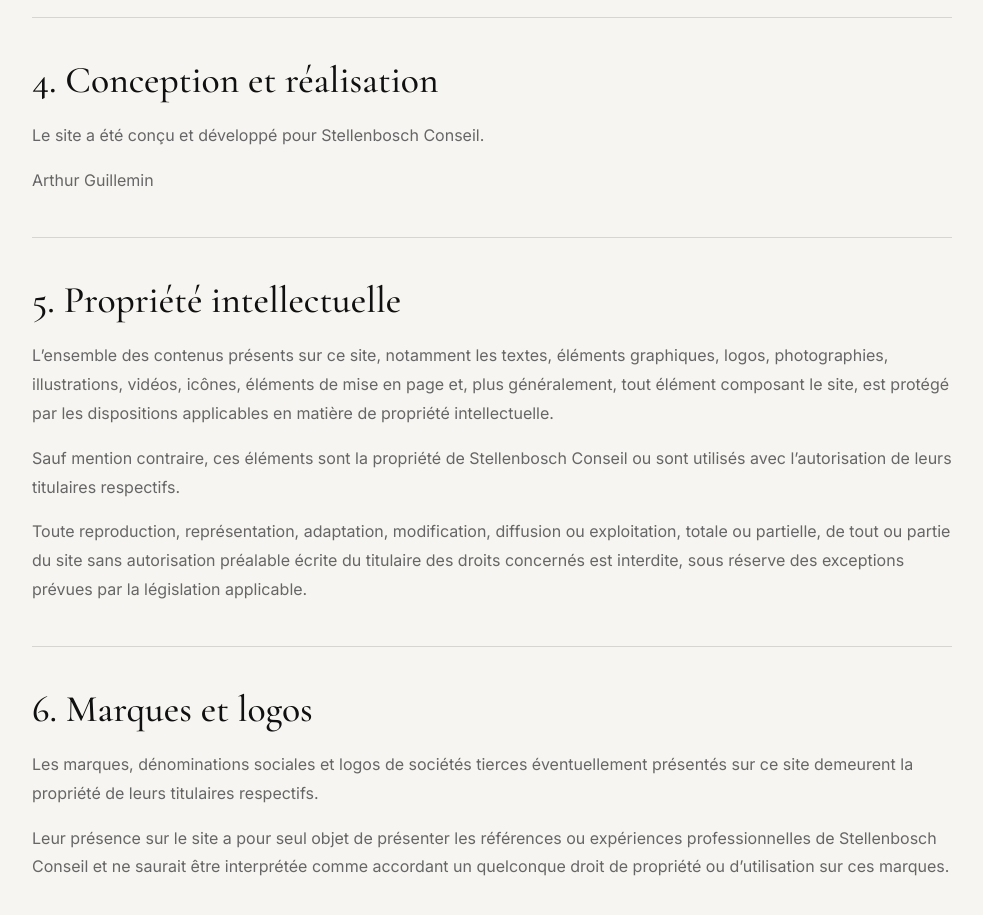
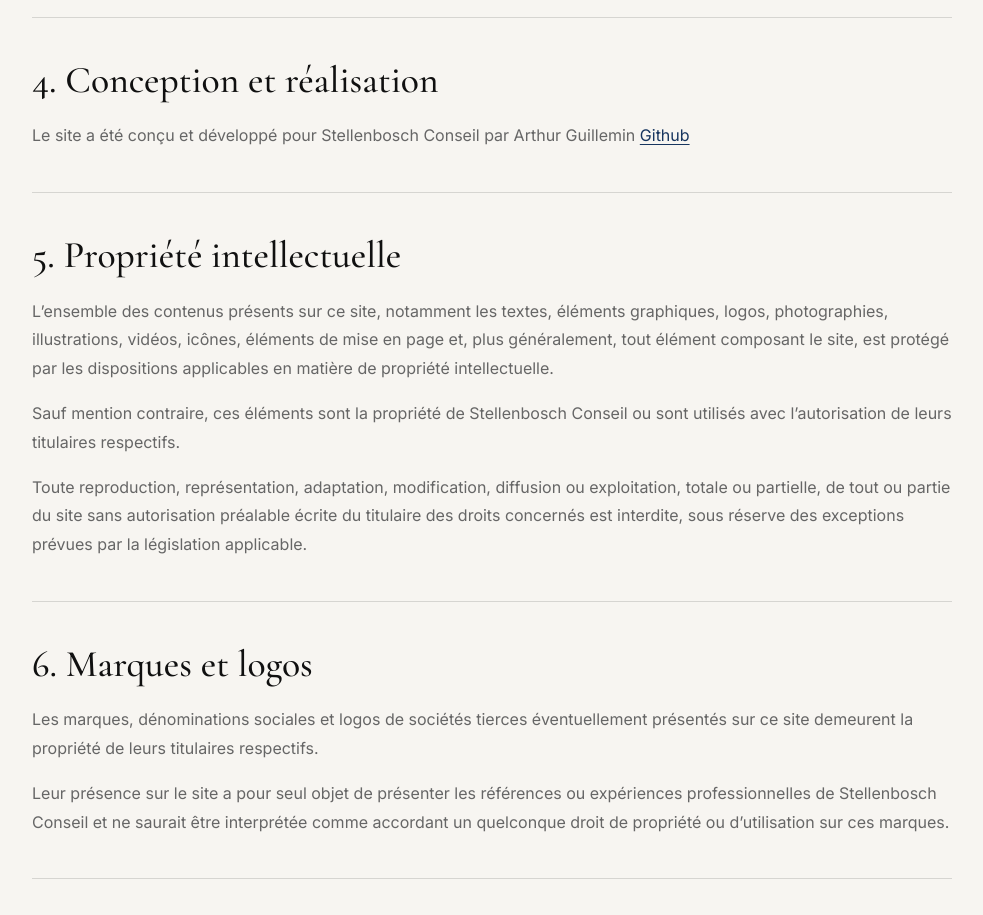
Before and after one commit to arthurGuillemin/stellenbosch-conseil, a React (Vite) app: page /mentions-legales in a window 1280 px wide. Shown: the part 1240-2155 px from the top of the page, without its empty margins (148-1131 px from the left). Built offline with nearby package versions, Linux system fonts and the light colour scheme; no server answers.

Commit message:
fix: add Netlify SPA redirects

```diff
--- a/src/pages/LegalPage.jsx
+++ b/src/pages/LegalPage.jsx
@@ -84,12 +84,9 @@
             <h2>4. Conception et réalisation</h2>
 
             <p>
-              Le site a été conçu et développé pour Stellenbosch Conseil.
+              Le site a été conçu et développé pour Stellenbosch Conseil par Arthur Guillemin <a href="https://github.com/arthurGuillemin"> Github</a>
             </p>
 
-            <p>
-              Arthur Guillemin
-            </p>
           </section>
 
           <section className="legal-section">
```
Also changed, not shown: 1 other file (tests, documents, lock files or other folders).
